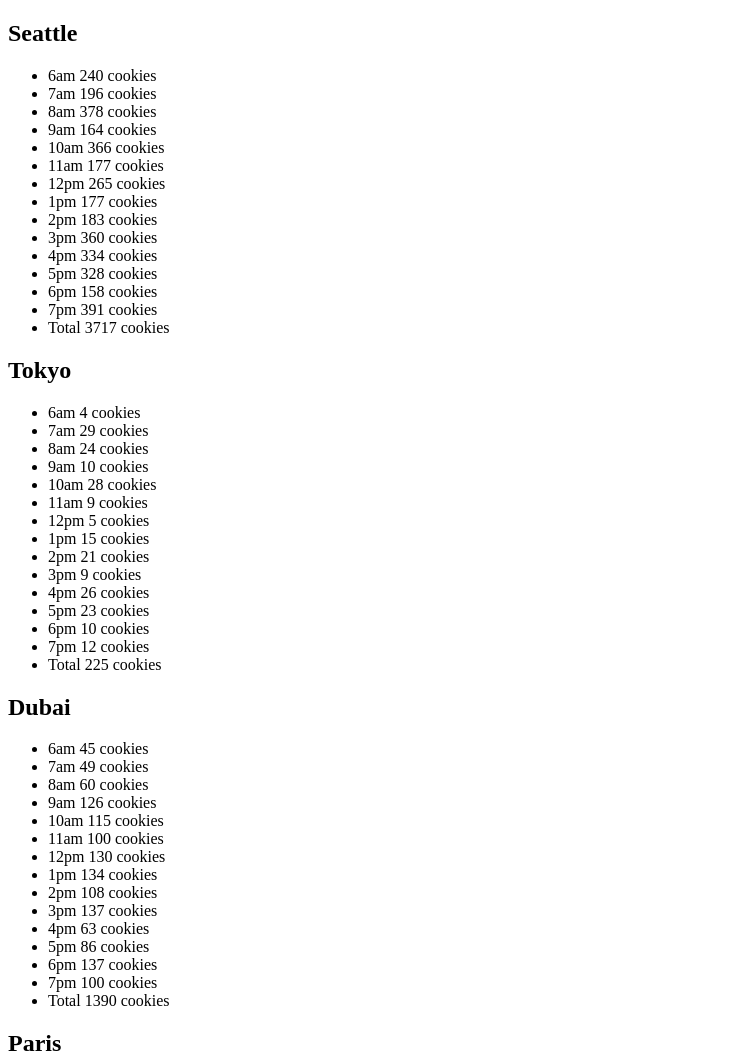
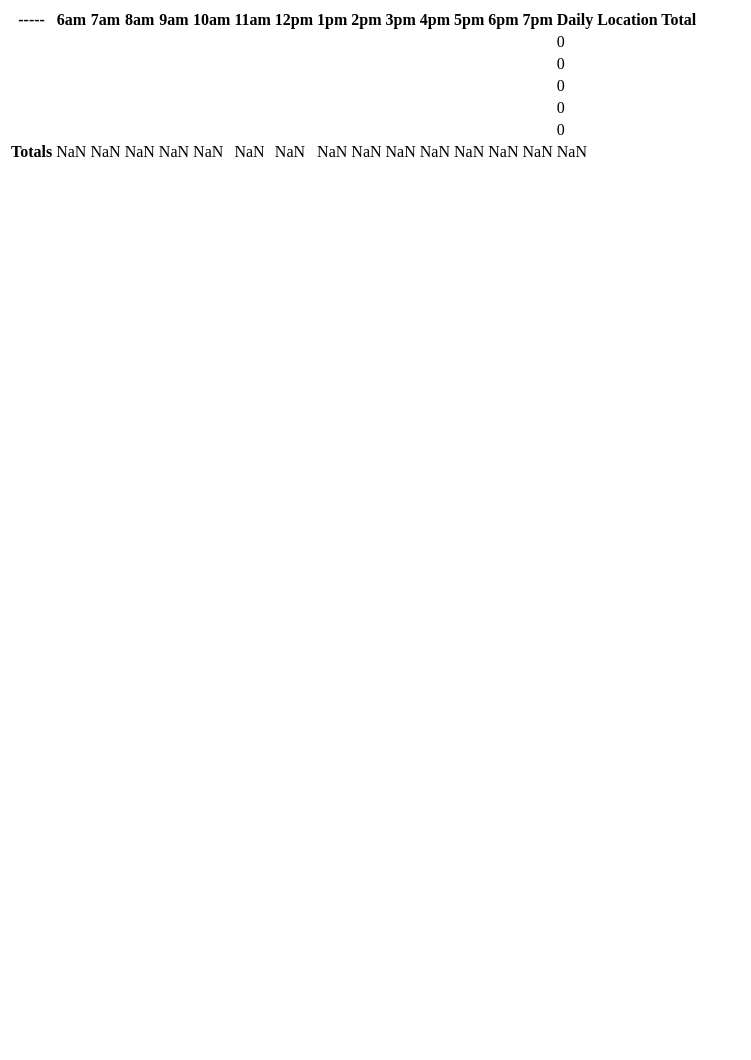
Before and after one commit to Bzour97/cookie-stand, a plain HTML site: page sales.html in a window 1280 px wide. Shown: the top 1060 px of the page, without its empty margins (0-751 px from the left). After the commit the page ends 800 px from the top, so only its background shows below. Drawn offline with Linux system fonts and the light colour scheme.

Commit message:
do lab 07

```diff
--- a/JS/app.js
+++ b/JS/app.js
@@ -4,42 +4,57 @@
 let hours = ['6am', '7am', '8am', '9am', '10am', '11am', '12pm', '1pm', '2pm', '3pm', '4pm', '5pm', '6pm', '7pm'];
 
 let container = document.getElementById('container');
+let shopSalmon = [];
+let table = document.createElement('table');
+container.appendChild(table);
+let ShopSalCookie;
 
-let seattle = {
-    shopName: 'Seattle',
-    minCustomer: 23,
-    maxCustomer: 65,
-    avgCookies: 6.3,
-    randCustomer: [],
-    avgCookiesPerH: [],
-    total: 0,
+function ShopSalCookies(shopName, minCustomer, maxCustomer, avgCookies)
+{
+this.shopName = shopName;
+this.minCustomer = minCustomer;
+this.maxCustomer = maxCustomer;
+this.avgCookies = avgCookies;
+this.total = 0;
+this.randCustomer = [];
+this.avgCookiesPerH = [];
+this.salesByHour = [];
+this.salesByDay = 0;
+//this.salesDailyByHour();
+//ShopSalCookies.push(this);
+}
 
-    calcRandomCustPerH: function () {
+ShopSalCookies.prototype.calcRandomCustPerH = function()
+{
     let min;
     let max;
-        for (let i = 0; i < hours.length; i++) {
+    for (let i = 0; i < hours.length; i++)
+    {
         min = Math.ceil(this.minCustomer);
         max = Math.floor(this.maxCustomer);
         let randCust = Math.floor(Math.random() * (max - min + 1) + min);
         this.randCustomer.push(randCust);
      }
-    },
+}
 
-    calcAvgCookiesPerH: function () {
-        for (let i = 0; i < hours.length; i++) {
+ShopSalCookies.prototype.calcAvgCookiesPerH = function()
+{
+    for (let i = 0; i < hours.length; i++)
+    {
         this.avgCookiesPerH[i] = Math.ceil(this.randCustomer[i] * this.avgCookies);
         this.total = this.total + this.avgCookiesPerH[i];
-            // this.total += this.avgCookiesPerH[i];
     }
-    },
+}
 
-    render: function () {
+ShopSalCookies.prototype.render = function()
+{
     let h2EL = document.createElement('h2');
         h2EL.textContent = this.shopName;
         container.appendChild(h2EL);
         let ulEl = document.createElement('ul');
         container.appendChild(ulEl);
-        for (let i = 0; i < hours.length; i++) {
+        for (let i = 0; i < hours.length; i++)
+        {
             let liEl = document.createElement('li');
             ulEl.appendChild(liEl);
             liEl.textContent = `${hours[i]} ${this.avgCookiesPerH[i]} cookies`;
@@ -48,208 +63,320 @@ let seattle = {
         ulEl.appendChild(totalEl);
         totalEl.textContent = `Total ${this.total} cookies`;
 }
+
+let seattle = new ShopSalCookies('Seattle', 23, 65, 6.3);
+let tokyo = new ShopSalCookies('Tokyo', 3, 24, 1.2);
+let dobai = new ShopSalCookies('Dubai', 11, 38, 3.7);
+let paris = new ShopSalCookies('Paris', 20, 38, 2.3);
+let lima = new ShopSalCookies('Lima', 2, 16, 4.6);
+
+let listOfShop = [seattle, tokyo, dobai, paris, lima];
+
+var rowHOfHeader = document.createElement('tr');
+table.appendChild(rowHOfHeader);
+var th = document.createElement('th');
+rowHOfHeader.appendChild(th);
+th.textContent = '-----';
+
+for (var i = 0 ; i < hours.length ; i++)
+{
+    var th = document.createElement('th');
+    rowHOfHeader.appendChild(th);
+    th.textContent = hours[i];
 }
 
-seattle.calcRandomCustPerH();
-seattle.calcAvgCookiesPerH();
-seattle.render();
+var th = document.createElement('th');
+rowHOfHeader.appendChild(th);
+th.textContent = 'Daily Location Total';
+
+for (var indexOfShop = 0 ; indexOfShop < listOfShop.length ;  indexOfShop++ )
+{
+    var presentShop = listOfShop[indexOfShop];
+    var rowOfShops = document.createElement('tr');
+    table.appendChild(rowOfShops);
+    var shopTd = document.createElement('td');
+    rowOfShops.appendChild(shopTd);
+    shopTd.textContent = presentShop.location;
 
 
-let tokyo = {
-    shopName: 'Tokyo',
-    minCustomer: 3,
-    maxCustomer: 24,
-    avgCookies: 1.2,
-    randCustomer: [],
-    avgCookiesPerH: [],
-    total: 0,
 
-    calcRandomCustPerH: function () {
-        let min;
-        let max;
-        for (let i = 0; i < hours.length; i++) {
-            min = Math.ceil(this.minCustomer);
-            max = Math.floor(this.maxCustomer);
-            let randCust = Math.floor(Math.random() * (max - min + 1) + min);
-            this.randCustomer.push(randCust);
-        }
-    },
-
-    calcAvgCookiesPerH: function () {
-        for (let i = 0; i < hours.length; i++) {
-            this.avgCookiesPerH[i] = Math.ceil(this.randCustomer[i] * this.avgCookies);
-            this.total = this.total + this.avgCookiesPerH[i];
-            // this.total += this.avgCookiesPerH[i];
-        }
-    },
-
-    render: function () {
-        let h2EL = document.createElement('h2');
-        h2EL.textContent = this.shopName;
-        container.appendChild(h2EL);
-        let ulEl = document.createElement('ul');
-        container.appendChild(ulEl);
-        for (let i = 0; i < hours.length; i++) {
-            let liEl = document.createElement('li');
-            ulEl.appendChild(liEl);
-            liEl.textContent = `${hours[i]} ${this.avgCookiesPerH[i]} cookies`;
-        }
-        let totalEl = document.createElement('li');
-        ulEl.appendChild(totalEl);
-        totalEl.textContent = `Total ${this.total} cookies`;
-    }
+    for (var cell = 0 ; cell < hours.length ; cell++ ) {
+        var content = document.createElement('td');
+        rowOfShops.appendChild(content);
+        content.textContent = presentShop.salesByHour[cell];
     }
 
-tokyo.calcRandomCustPerH();
-tokyo.calcAvgCookiesPerH();
-tokyo.render();
+    shopTd = document.createElement('td');
+    rowOfShops.appendChild(shopTd);
+    shopTd.textContent = presentShop.salesByDay;
+}
+
+var rowOfFooter = document.createElement('tr');
+table.appendChild(rowOfFooter);
+var th = document.createElement('th');
+rowOfFooter.appendChild(th);
+th.textContent = 'Totals';
+
+var sumSalmonTotalSales = 0;
+for (var hourrr = 0; hourrr < hours.length; hourrr++) {
+    var td = document.createElement('td');
+    rowOfFooter.appendChild(td);
+    var sum = 0;
+    for (var shopCell = 0; shopCell < listOfShop.length; shopCell++) {
+        var presentShop = listOfShop[shopCell];
+
+        sum += presentShop.salesByHour[hourrr];
+    }
+
+    td.textContent = sum;
+    sumSalmonTotalSales += sum;
+}
+var td = document.createElement('td');
+rowOfFooter.appendChild(td);
+td.textContent = sumSalmonTotalSales;
 
 
-let dubai = {
-    shopName: 'Dubai',
-    minCustomer: 11,
-    maxCustomer: 38,
-    avgCookies: 3.7,
-    randCustomer: [],
-    avgCookiesPerH: [],
-    total: 0,
-
-    calcRandomCustPerH: function () {
-        let min;
-        let max;
-        for (let i = 0; i < hours.length; i++) {
-            min = Math.ceil(this.minCustomer);
-            max = Math.floor(this.maxCustomer);
-            let randCust = Math.floor(Math.random() * (max - min + 1) + min);
-            this.randCustomer.push(randCust);
-        }
-    },
-
-    calcAvgCookiesPerH: function () {
-        for (let i = 0; i < hours.length; i++) {
-            this.avgCookiesPerH[i] = Math.ceil(this.randCustomer[i] * this.avgCookies);
-            this.total = this.total + this.avgCookiesPerH[i];
-            // this.total += this.avgCookiesPerH[i];
-        }
-    },
-
-    render: function () {
-        let h2EL = document.createElement('h2');
-        h2EL.textContent = this.shopName;
-        container.appendChild(h2EL);
-        let ulEl = document.createElement('ul');
-        container.appendChild(ulEl);
-        for (let i = 0; i < hours.length; i++) {
-            let liEl = document.createElement('li');
-            ulEl.appendChild(liEl);
-            liEl.textContent = `${hours[i]} ${this.avgCookiesPerH[i]} cookies`;
-        }
-        let totalEl = document.createElement('li');
-        ulEl.appendChild(totalEl);
-        totalEl.textContent = `Total ${this.total} cookies`;
-    }
-}
-
-dubai.calcRandomCustPerH();
-dubai.calcAvgCookiesPerH();
-dubai.render();
 
 
-let paris = {
-    shopName: 'Paris',
-    minCustomer: 20,
-    maxCustomer: 38,
-    avgCookies: 2.3,
-    randCustomer: [],
-    avgCookiesPerH: [],
-    total: 0,
+// let seattle = {
+//     shopName: 'Seattle',
+//     minCustomer: 23,
+//     maxCustomer: 65,
+//     avgCookies: 6.3,
+//     randCustomer: [],
+//     avgCookiesPerH: [],
+//     total: 0,
 
-    calcRandomCustPerH: function () {
-        let min;
-        let max;
-        for (let i = 0; i < hours.length; i++) {
-            min = Math.ceil(this.minCustomer);
-            max = Math.floor(this.maxCustomer);
-            let randCust = Math.floor(Math.random() * (max - min + 1) + min);
-            this.randCustomer.push(randCust);
-        }
-    },
+//     calcRandomCustPerH: function () {
+//         let min;
+//         let max;
+//         for (let i = 0; i < hours.length; i++) {
+//             min = Math.ceil(this.minCustomer);
+//             max = Math.floor(this.maxCustomer);
+//             let randCust = Math.floor(Math.random() * (max - min + 1) + min);
+//             this.randCustomer.push(randCust);
+//         }
+//     },
 
-    calcAvgCookiesPerH: function () {
-        for (let i = 0; i < hours.length; i++) {
-            this.avgCookiesPerH[i] = Math.ceil(this.randCustomer[i] * this.avgCookies);
-            this.total = this.total + this.avgCookiesPerH[i];
-            // this.total += this.avgCookiesPerH[i];
-        }
-    },
+//     calcAvgCookiesPerH: function () {
+//         for (let i = 0; i < hours.length; i++) {
+//             this.avgCookiesPerH[i] = Math.ceil(this.randCustomer[i] * this.avgCookies);
+//             this.total = this.total + this.avgCookiesPerH[i];
+//         }
+//     },
 
-    render: function () {
-        let h2EL = document.createElement('h2');
-        h2EL.textContent = this.shopName;
-        container.appendChild(h2EL);
-        let ulEl = document.createElement('ul');
-        container.appendChild(ulEl);
-        for (let i = 0; i < hours.length; i++) {
-            let liEl = document.createElement('li');
-            ulEl.appendChild(liEl);
-            liEl.textContent = `${hours[i]} ${this.avgCookiesPerH[i]} cookies`;
-        }
-        let totalEl = document.createElement('li');
-        ulEl.appendChild(totalEl);
-        totalEl.textContent = `Total ${this.total} cookies`;
-    }
-}
+//     render: function () {
+//         let h2EL = document.createElement('h2');
+//         h2EL.textContent = this.shopName;
+//         container.appendChild(h2EL);
+//         let ulEl = document.createElement('ul');
+//         container.appendChild(ulEl);
+//         for (let i = 0; i < hours.length; i++) {
+//             let liEl = document.createElement('li');
+//             ulEl.appendChild(liEl);
+//             liEl.textContent = `${hours[i]} ${this.avgCookiesPerH[i]} cookies`;
+//         }
+//         let totalEl = document.createElement('li');
+//         ulEl.appendChild(totalEl);
+//         totalEl.textContent = `Total ${this.total} cookies`;
+//     }
+// }
 
-paris.calcRandomCustPerH();
-paris.calcAvgCookiesPerH();
-paris.render();
+// seattle.calcRandomCustPerH();
+// seattle.calcAvgCookiesPerH();
+// seattle.render();
+
+// let tokyo = {
+//     shopName: 'Tokyo',
+//     minCustomer: 3,
+//     maxCustomer: 24,
+//     avgCookies: 1.2,
+//     randCustomer: [],
+//     avgCookiesPerH: [],
+//     total: 0,
+
+//     calcRandomCustPerH: function () {
+//         let min;
+//         let max;
+//         for (let i = 0; i < hours.length; i++) {
+//             min = Math.ceil(this.minCustomer);
+//             max = Math.floor(this.maxCustomer);
+//             let randCust = Math.floor(Math.random() * (max - min + 1) + min);
+//             this.randCustomer.push(randCust);
+//         }
+//     },
+
+//     calcAvgCookiesPerH: function () {
+//         for (let i = 0; i < hours.length; i++) {
+//             this.avgCookiesPerH[i] = Math.ceil(this.randCustomer[i] * this.avgCookies);
+//             this.total = this.total + this.avgCookiesPerH[i];
+//         }
+//     },
+
+//     render: function () {
+//         let h2EL = document.createElement('h2');
+//         h2EL.textContent = this.shopName;
+//         container.appendChild(h2EL);
+//         let ulEl = document.createElement('ul');
+//         container.appendChild(ulEl);
+//         for (let i = 0; i < hours.length; i++) {
+//             let liEl = document.createElement('li');
+//             ulEl.appendChild(liEl);
+//             liEl.textContent = `${hours[i]} ${this.avgCookiesPerH[i]} cookies`;
+//         }
+//         let totalEl = document.createElement('li');
+//         ulEl.appendChild(totalEl);
+//         totalEl.textContent = `Total ${this.total} cookies`;
+//     }
+// }
+
+// tokyo.calcRandomCustPerH();
+// tokyo.calcAvgCookiesPerH();
+// tokyo.render();
 
 
-let lima = {
-    shopName: 'Lima',
-    minCustomer: 2,
-    maxCustomer: 16,
-    avgCookies: 4.6,
-    randCustomer: [],
-    avgCookiesPerH: [],
-    total: 0,
+// let dubai = {
+//     shopName: 'Dubai',
+//     minCustomer: 11,
+//     maxCustomer: 38,
+//     avgCookies: 3.7,
+//     randCustomer: [],
+//     avgCookiesPerH: [],
+//     total: 0,
 
-    calcRandomCustPerH: function () {
-        let min;
-        let max;
-        for (let i = 0; i < hours.length; i++) {
-            min = Math.ceil(this.minCustomer);
-            max = Math.floor(this.maxCustomer);
-            let randCust = Math.floor(Math.random() * (max - min + 1) + min);
-            this.randCustomer.push(randCust);
-        }
-    },
+//     calcRandomCustPerH: function () {
+//         let min;
+//         let max;
+//         for (let i = 0; i < hours.length; i++) {
+//             min = Math.ceil(this.minCustomer);
+//             max = Math.floor(this.maxCustomer);
+//             let randCust = Math.floor(Math.random() * (max - min + 1) + min);
+//             this.randCustomer.push(randCust);
+//         }
+//     },
 
-    calcAvgCookiesPerH: function () {
-        for (let i = 0; i < hours.length; i++) {
-            this.avgCookiesPerH[i] = Math.ceil(this.randCustomer[i] * this.avgCookies);
-            this.total = this.total + this.avgCookiesPerH[i];
-            // this.total += this.avgCookiesPerH[i];
-        }
-    },
+//     calcAvgCookiesPerH: function () {
+//         for (let i = 0; i < hours.length; i++) {
+//             this.avgCookiesPerH[i] = Math.ceil(this.randCustomer[i] * this.avgCookies);
+//             this.total = this.total + this.avgCookiesPerH[i];
+//         }
+//     },
 
-    render: function () {
-        let h2EL = document.createElement('h2');
-        h2EL.textContent = this.shopName;
-        container.appendChild(h2EL);
-        let ulEl = document.createElement('ul');
-        container.appendChild(ulEl);
-        for (let i = 0; i < hours.length; i++) {
-            let liEl = document.createElement('li');
-            ulEl.appendChild(liEl);
-            liEl.textContent = `${hours[i]} ${this.avgCookiesPerH[i]} cookies`;
-        }
-        let totalEl = document.createElement('li');
-        ulEl.appendChild(totalEl);
-        totalEl.textContent = `Total ${this.total} cookies`;
-    }
-}
+//     render: function () {
+//         let h2EL = document.createElement('h2');
+//         h2EL.textContent = this.shopName;
+//         container.appendChild(h2EL);
+//         let ulEl = document.createElement('ul');
+//         container.appendChild(ulEl);
+//         for (let i = 0; i < hours.length; i++) {
+//             let liEl = document.createElement('li');
+//             ulEl.appendChild(liEl);
+//             liEl.textContent = `${hours[i]} ${this.avgCookiesPerH[i]} cookies`;
+//         }
+//         let totalEl = document.createElement('li');
+//         ulEl.appendChild(totalEl);
+//         totalEl.textContent = `Total ${this.total} cookies`;
+//     }
+// }
 
-lima.calcRandomCustPerH();
-lima.calcAvgCookiesPerH();
-lima.render();
+// dubai.calcRandomCustPerH();
+// dubai.calcAvgCookiesPerH();
+// dubai.render();
+
+
+// let paris = {
+//     shopName: 'Paris',
+//     minCustomer: 20,
+//     maxCustomer: 38,
+//     avgCookies: 2.3,
+//     randCustomer: [],
+//     avgCookiesPerH: [],
+//     total: 0,
+
+//     calcRandomCustPerH: function () {
+//         let min;
+//         let max;
+//         for (let i = 0; i < hours.length; i++) {
+//             min = Math.ceil(this.minCustomer);
+//             max = Math.floor(this.maxCustomer);
+//             let randCust = Math.floor(Math.random() * (max - min + 1) + min);
+//             this.randCustomer.push(randCust);
+//         }
+//     },
+
+//     calcAvgCookiesPerH: function () {
+//         for (let i = 0; i < hours.length; i++) {
+//             this.avgCookiesPerH[i] = Math.ceil(this.randCustomer[i] * this.avgCookies);
+//             this.total = this.total + this.avgCookiesPerH[i];
+//         }
+//     },
+
+//     render: function () {
+//         let h2EL = document.createElement('h2');
+//         h2EL.textContent = this.shopName;
+//         container.appendChild(h2EL);
+//         let ulEl = document.createElement('ul');
+//         container.appendChild(ulEl);
+//         for (let i = 0; i < hours.length; i++) {
+//             let liEl = document.createElement('li');
+//             ulEl.appendChild(liEl);
+//             liEl.textContent = `${hours[i]} ${this.avgCookiesPerH[i]} cookies`;
+//         }
+//         let totalEl = document.createElement('li');
+//         ulEl.appendChild(totalEl);
+//         totalEl.textContent = `Total ${this.total} cookies`;
+//     }
+// }
+
+// paris.calcRandomCustPerH();
+// paris.calcAvgCookiesPerH();
+// paris.render();
+
+
+// let lima = {
+//     shopName: 'Lima',
+//     minCustomer: 2,
+//     maxCustomer: 16,
+//     avgCookies: 4.6,
+//     randCustomer: [],
+//     avgCookiesPerH: [],
+//     total: 0,
+
+//     calcRandomCustPerH: function () {
+//         let min;
+//         let max;
+//         for (let i = 0; i < hours.length; i++) {
+//             min = Math.ceil(this.minCustomer);
+//             max = Math.floor(this.maxCustomer);
+//             let randCust = Math.floor(Math.random() * (max - min + 1) + min);
+//             this.randCustomer.push(randCust);
+//         }
+//     },
+
+//     calcAvgCookiesPerH: function () {
+//         for (let i = 0; i < hours.length; i++) {
+//             this.avgCookiesPerH[i] = Math.ceil(this.randCustomer[i] * this.avgCookies);
+//             this.total = this.total + this.avgCookiesPerH[i];
+//         }
+//     },
+
+//     render: function () {
+//         let h2EL = document.createElement('h2');
+//         h2EL.textContent = this.shopName;
+//         container.appendChild(h2EL);
+//         let ulEl = document.createElement('ul');
+//         container.appendChild(ulEl);
+//         for (let i = 0; i < hours.length; i++) {
+//             let liEl = document.createElement('li');
+//             ulEl.appendChild(liEl);
+//             liEl.textContent = `${hours[i]} ${this.avgCookiesPerH[i]} cookies`;
+//         }
+//         let totalEl = document.createElement('li');
+//         ulEl.appendChild(totalEl);
+//         totalEl.textContent = `Total ${this.total} cookies`;
+//     }
+// }
+
+// lima.calcRandomCustPerH();
+// lima.calcAvgCookiesPerH();
+// lima.render();
```
Also changed, not shown: sales.html (+1 -1 lines). Lines whose indentation alone changed are shown as unchanged.
